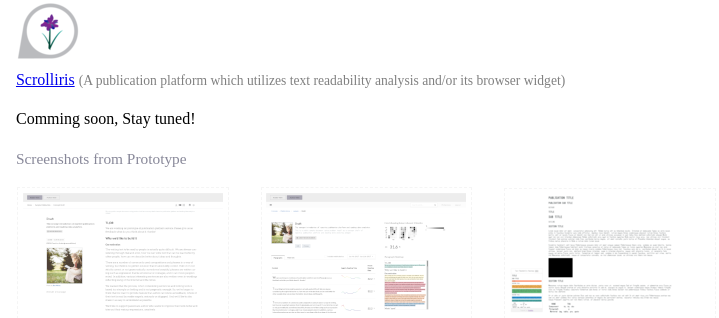
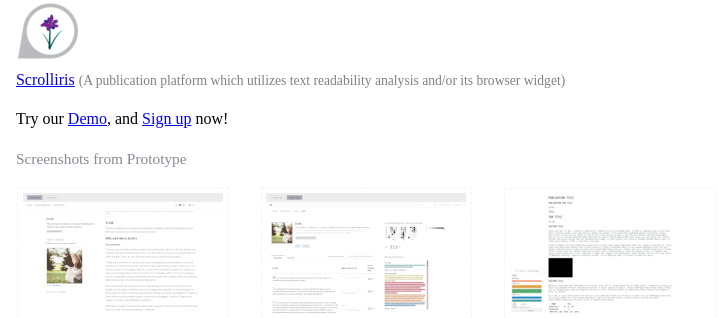
Before and after one commit to lupine-software/website, a Flask app: page / in a window 1280 px wide. Shown: the part 432-750 px from the top of the page, without its empty margins (0-719 px from the left). Run offline with Flask 2, Linux system fonts and the light colour scheme.

Commit message:
Add links to demo site and signup form

```diff
--- a/templates/index.html
+++ b/templates/index.html
@@ -27,7 +27,7 @@
     <p>
       <a href="https://scrolliris.com/" target="_blank"><img src="{{url_for('static', filename='img/scrolliris-logo-64x64.png')}}"></a><br><a href="https://scrolliris.com/" target="_blank">Scrolliris</a>
       <span class="desc">(A publication platform which utilizes text readability analysis and/or its browser widget)</span></p>
-    <p>Comming soon, Stay tuned!</p>
+    <p>Try our <a href="https://try.scrolliris.com/">Demo</a>, and <a href="https://scrolliris.com/signup">Sign up</a> now!</p>
     <div class="screenshot">
       <h3>Screenshots from Prototype</h3>
       <figure>
```
